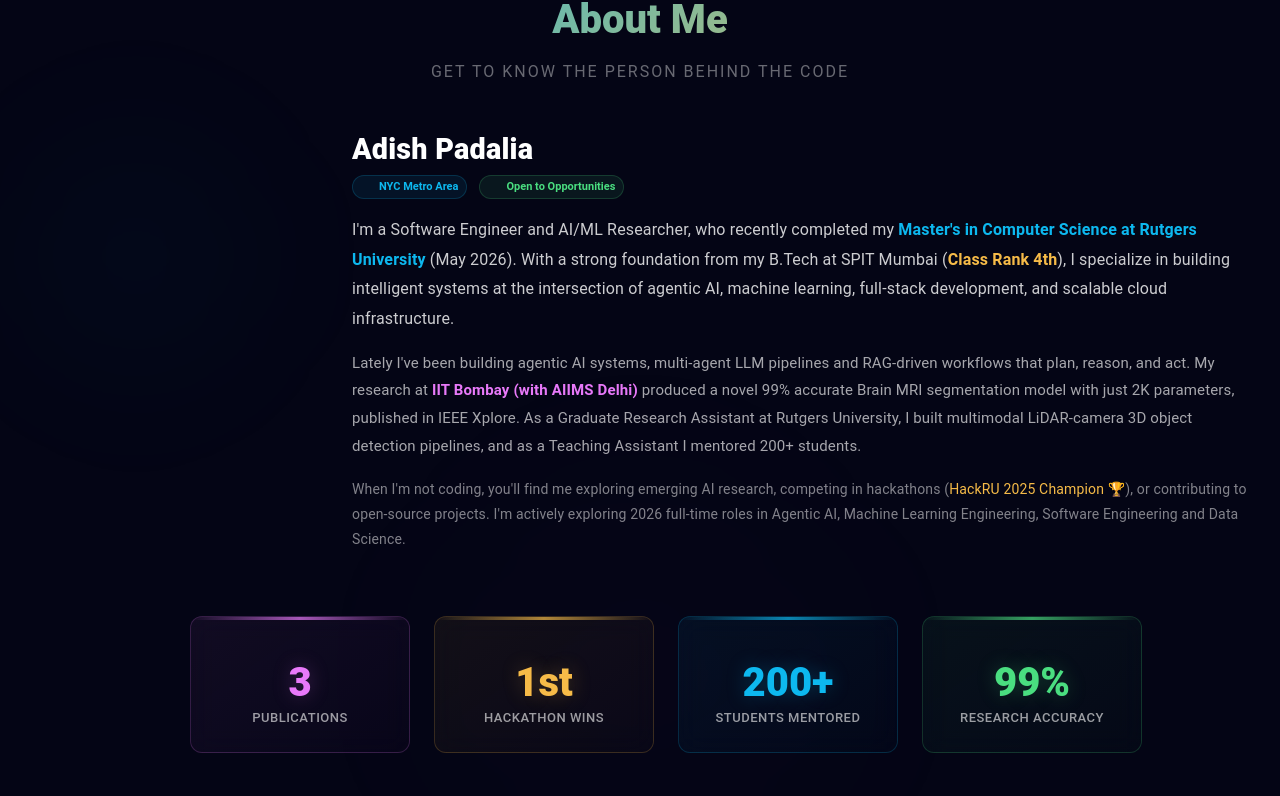
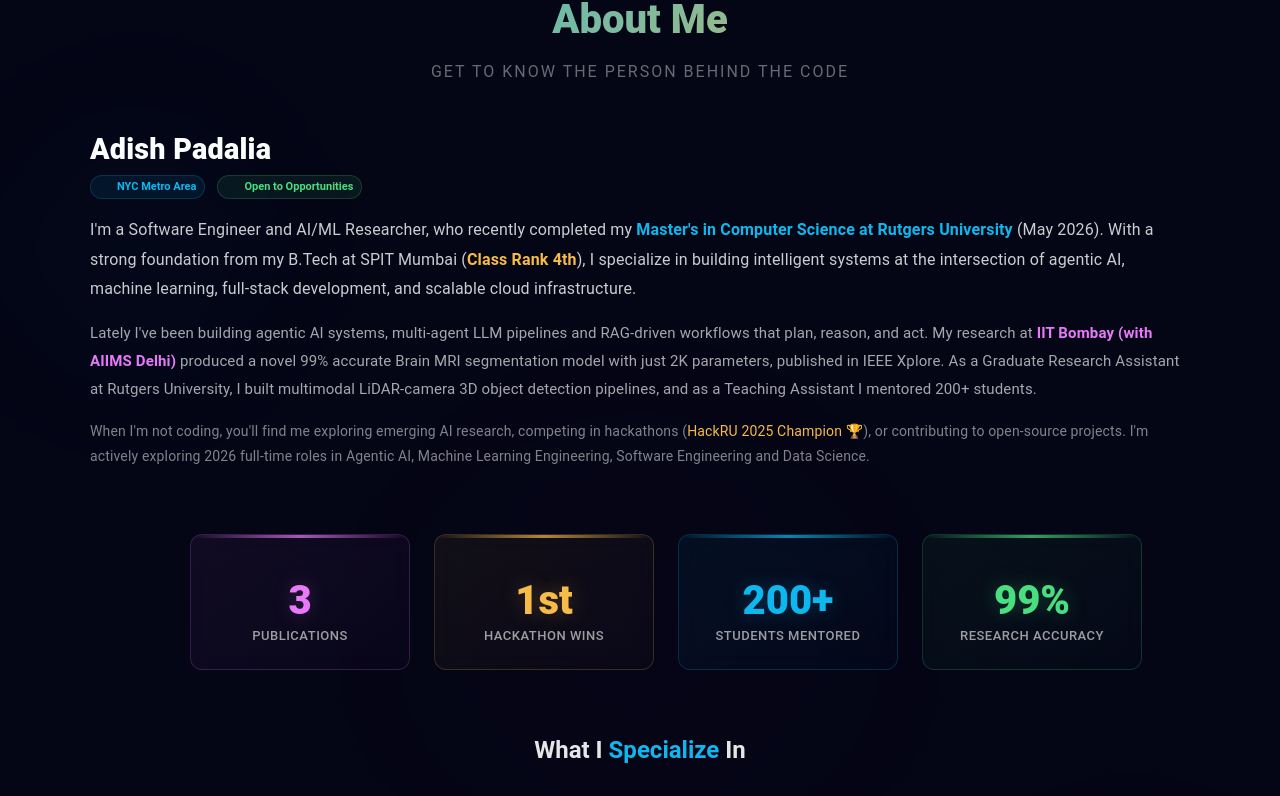
Before and after one commit to AdishPadalia26/adishpadalia26.github.io, a React (Create React App) app: page / in a window 1280 px wide. Shown: the part 899-1695 px from the top of the page. Built offline with nearby package versions, Linux system fonts and the light colour scheme; some icons are missing.

Commit message:
Refactor About component layout by removing unnecessary margin-left for improved alignment

```diff
--- a/src/components/About.jsx
+++ b/src/components/About.jsx
@@ -307,7 +307,7 @@
       </RevealOnView>
 
       {/* ─── Profile + Bio Row ─── */}
-      <Box sx={{ maxWidth: 1100, mx: "auto", mb: { xs: 6, md: 8 }, ml: { xs: 0, md: 40 } }}>
+      <Box sx={{ maxWidth: 1100, mx: "auto", mb: { xs: 6, md: 8 } }}>
         <Stack
           direction={{ xs: "column", md: "row" }}
           spacing={{ xs: 4, md: 6 }}
--- a/src/components/Projects.jsx
+++ b/src/components/Projects.jsx
@@ -23,7 +23,7 @@
     }
   },
 
-   {
+  {
   id: 2,
   title: "Tech Debt Quantifier",
   tagline: "Multi-agent tool that turns a GitHub repo's technical debt into a dollar cost and a prioritized fix roadmap, with per-developer attribution and Slack/Jira integration",
@@ -32,7 +32,7 @@
   stat: "8",
   statLabel: "Debt Categories",
   category: "Agentic AI and Infra",
-  image: "/images/techDebtQunatifier.png",
+  image: "public/images/techDebtQuantifier.png",
   links: {
     github: "https://github.com/AdishPadalia26/Tech-Debt-Quantifier"
   }
```
